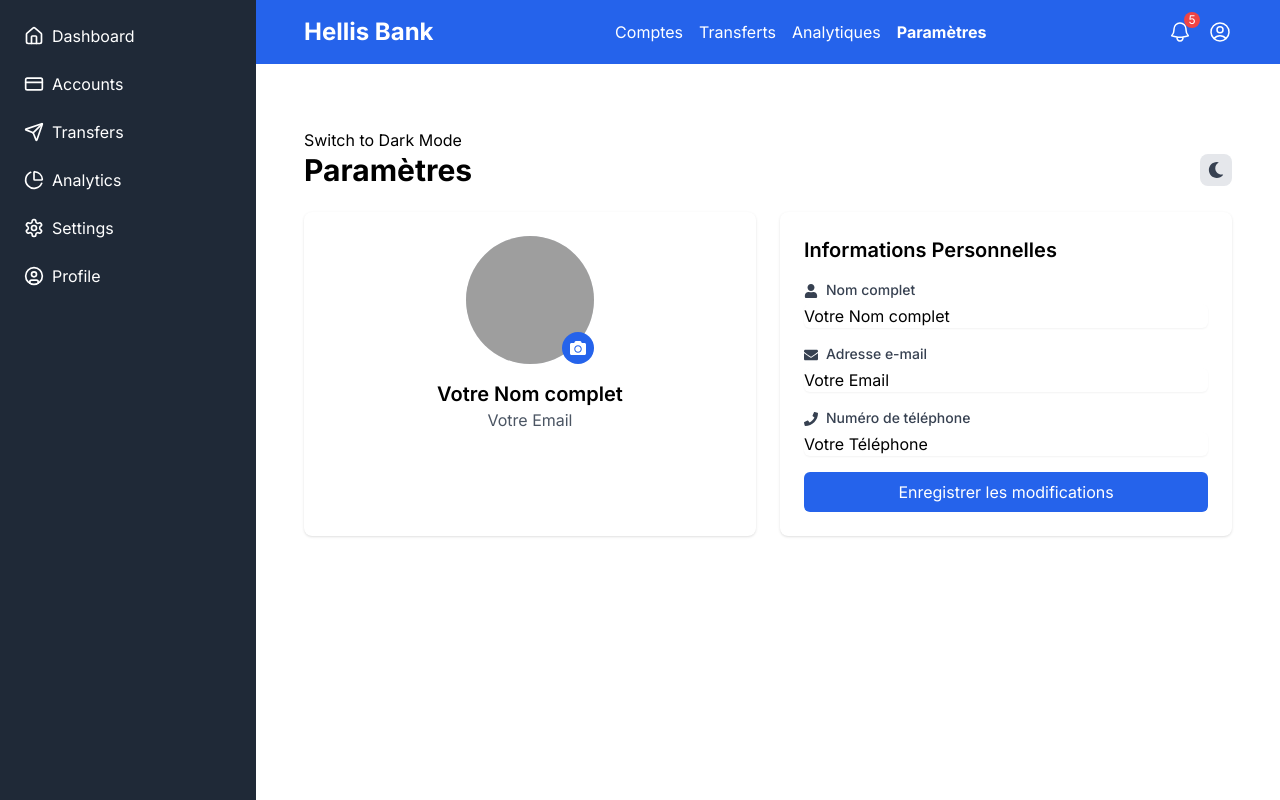
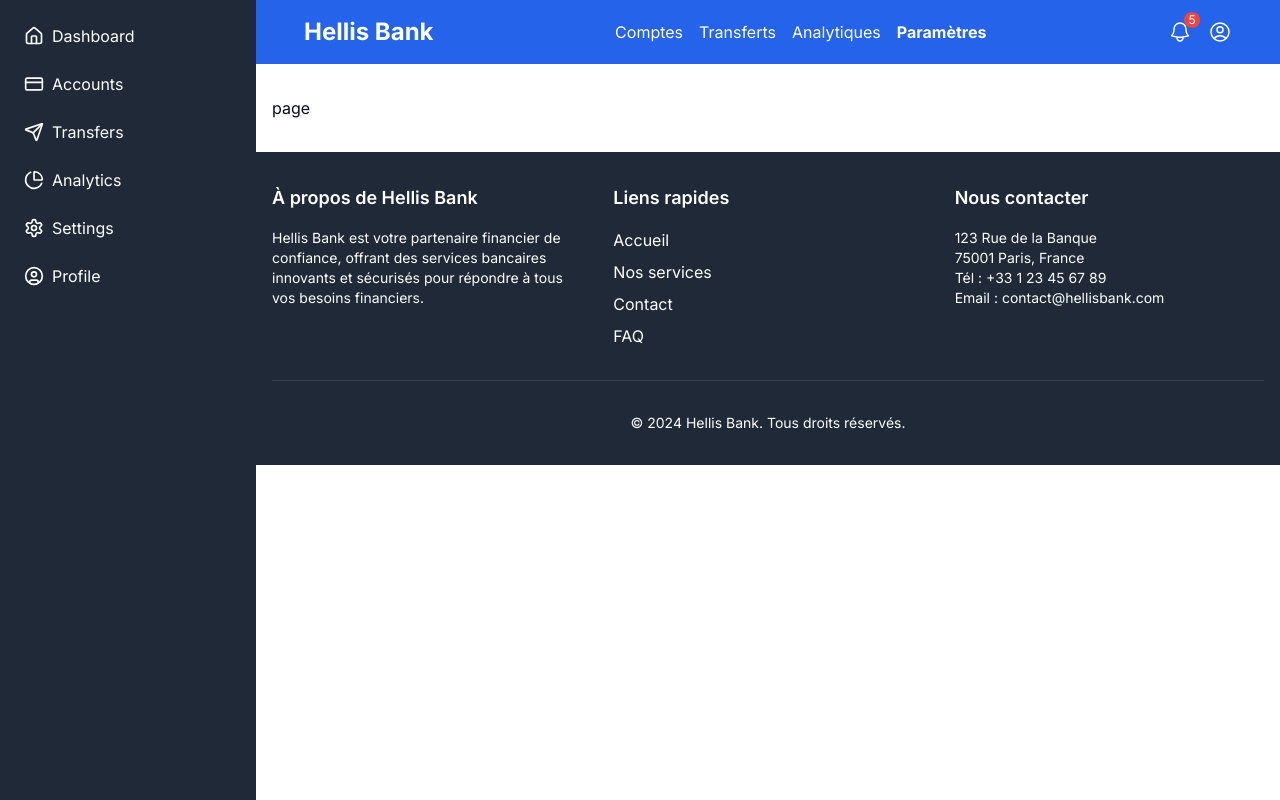
Before and after one commit to stgHellis/Hellis-Bank, a Next.js app: page /settings in a window 1280 px wide. Shown: the top 800 px of the page. Built offline with nearby package versions, Linux system fonts and the light colour scheme; grey boxes are pictures that could not be loaded.

Commit message:
Modifications importantes de la page du Profil et du setting

```diff
--- a/app/profile/page.tsx
+++ b/app/profile/page.tsx
@@ -1,12 +1,22 @@
 "use client";
 
-import React from "react";
+// import React from "react";
 import {
   FaFileInvoiceDollar,
   FaFileContract,
   FaEllipsisH,
 } from "react-icons/fa";
 import Link from "next/link"; // Importer Link depuis Next.js
+import Image from "next/image";
+import React, { useState, useRef, useEffect } from "react";
+import {
+  FaUser,
+  FaEnvelope,
+  FaPhone,
+  FaCamera,
+  FaSun,
+  FaMoon,
+} from "react-icons/fa";
 
 interface ProfileData {
   firstName: string;
@@ -20,6 +30,62 @@ interface ProfileData {
 }
 
 const ProfilePage: React.FC = () => {
+  // Début des Ajouts
+
+  const [name, setName] = useState("Votre Nom complet");
+  const [email, setEmail] = useState("Votre Email");
+  const [phone, setPhone] = useState("Votre Téléphone");
+  const [darkMode, setDarkMode] = useState(false);
+
+  const [avatarUrl, setAvatarUrl] = useState(
+    `https://ui-avatars.com/api/?name=${encodeURIComponent(
+      name
+    )}&background=0D8ABC&color=fff`
+  );
+
+  const fileInputRef = useRef<HTMLInputElement>(null);
+
+  useEffect(() => {
+    if (darkMode) {
+      document.documentElement.classList.add("dark");
+    } else {
+      document.documentElement.classList.remove("dark");
+    }
+  }, [darkMode]);
+
+  const toggleTheme = () => {
+    setDarkMode(!darkMode);
+  };
+
+  const handleNameChange = (e: React.ChangeEvent<HTMLInputElement>) => {
+    setName(e.target.value);
+    updateAvatarUrl(e.target.value);
+  };
+
+  const updateAvatarUrl = (newName: string) => {
+    setAvatarUrl(
+      `https://ui-avatars.com/api/?name=${encodeURIComponent(
+        newName
+      )}&background=0D8ABC&color=fff`
+    );
+  };
+
+  const handleAvatarClick = () => {
+    fileInputRef.current?.click();
+  };
+
+  const handleFileChange = (e: React.ChangeEvent<HTMLInputElement>) => {
+    const file = e.target.files?.[0];
+    if (file) {
+      const reader = new FileReader();
+      reader.onloadend = () => {
+        setAvatarUrl(reader.result as string);
+      };
+      reader.readAsDataURL(file);
+    }
+  };
+  //Fin des Ajouts
+
   // Ces données devraient être récupérées depuis une API ou un état global
   const profileData: ProfileData = {
     firstName: "Jean",
@@ -71,9 +137,119 @@ const ProfilePage: React.FC = () => {
               </div>
             </div>
 
+            {/* Modification de la page du Profile. Ajout des Informations de la page du Settings */}
+
+            <div className="container mx-auto px-4 py-8 sm:px-6 lg:px-8">
+              <button onClick={toggleTheme}>
+                {darkMode ? "Switch to Light Mode" : "Switch to Dark Mode"}{" "}
+              </button>
+              <div className="flex justify-between items-center mb-6">
+                {/* <h1 className="text-2xl sm:text-3xl font-bold dark:text-white">
+                  Paramètres
+                </h1> */}
+                <button
+                  onClick={toggleTheme}
+                  className="p-2 rounded-lg bg-gray-200 dark:bg-gray-700"
+                >
+                  {darkMode ? (
+                    <FaSun className="text-yellow-500" />
+                  ) : (
+                    <FaMoon className="text-gray-700" />
+                  )}
+                </button>
+              </div>
+
+              <div className="grid grid-cols-1 md:grid-cols-2 gap-6">
+                {/* Card Profil */}
+                <div className="bg-white dark:bg-gray-800 shadow rounded-lg p-6 transition-colors duration-200">
+                  <div className="flex flex-col items-center">
+                    <div className="w-32 h-32 bg-gray-200 rounded-full relative">
+                      <Image
+                        src={avatarUrl}
+                        alt="Profile"
+                        width={128}
+                        height={128}
+                        className="w-32 h-32 rounded-full object-cover"
+                      />
+                      <button
+                        className="absolute bottom-0 right-0 bg-blue-600 text-white p-2 rounded-full"
+                        onClick={handleAvatarClick}
+                      >
+                        <FaCamera />
+                      </button>
+                      <input
+                        type="file"
+                        ref={fileInputRef}
+                        onChange={handleFileChange}
+                        accept="image/*"
+                        className="hidden"
+                      />
+                    </div>
+                    <h2 className="text-xl font-semibold mt-4 dark:text-white">
+                      {name}
+                    </h2>
+                    <p className="text-gray-600 dark:text-gray-400">{email}</p>
+                  </div>
+                </div>
+
+                {/* Card Informations Personnelles */}
+                <div className="bg-white dark:bg-gray-800 shadow rounded-lg p-6 transition-colors duration-200">
+                  <h2 className="text-xl font-semibold mb-4 dark:text-white">
+                    Informations Personnelles
+                  </h2>
+                  <form className="space-y-4">
+                    <div>
+                      <label className="block text-sm font-medium text-gray-700 dark:text-gray-300">
+                        <FaUser className="inline mr-2" />
+                        Nom complet
+                      </label>
+                      <input
+                        type="text"
+                        value={name}
+                        onChange={handleNameChange}
+                        className="mt-1 block w-full rounded-md border-gray-300 dark:border-gray-600 dark:bg-gray-700 dark:text-white shadow-sm focus:border-blue-500 focus:ring focus:ring-blue-200 dark:focus:ring-blue-700"
+                      />
+                    </div>
+                    <div>
+                      <label className="block text-sm font-medium text-gray-700 dark:text-gray-300">
+                        <FaEnvelope className="inline mr-2" />
+                        Adresse e-mail
+                      </label>
+                      <input
+                        type="email"
+                        value={email}
+                        onChange={(e) => setEmail(e.target.value)}
+                        className="mt-1 block w-full rounded-md border-gray-300 dark:border-gray-600 dark:bg-gray-700 dark:text-white shadow-sm focus:border-blue-500 focus:ring focus:ring-blue-200 dark:focus:ring-blue-700"
+                      />
+                    </div>
+                    <div>
+                      <label className="block text-sm font-medium text-gray-700 dark:text-gray-300">
+                        <FaPhone className="inline mr-2" />
+                        Numéro de téléphone
+                      </label>
+                      <input
+                        type="tel"
+                        value={phone}
+                        onChange={(e) => setPhone(e.target.value)}
+                        className="mt-1 block w-full rounded-md border-gray-300 dark:border-gray-600 dark:bg-gray-700 dark:text-white shadow-sm focus:border-blue-500 focus:ring focus:ring-blue-200 dark:focus:ring-blue-700"
+                      />
+                    </div>
+                    <button
+                      type="submit"
+                      className="w-full bg-blue-600 text-white px-4 py-2 rounded-md hover:bg-blue-700 transition-colors duration-200"
+                    >
+                      Enregistrer les modifications
+                    </button>
+                  </form>
+                </div>
+              </div>
+            </div>
+
+            {/* Fin des Ajouts */}
+
             <div className="bg-white dark:bg-gray-800 shadow-md rounded-lg p-6 transition-colors duration-200">
               <h2 className="text-2xl font-semibold mb-4">
-                Informations personnelles
+                Informations du Compte
               </h2>
               <p>
                 <strong>Nom :</strong> {profileData.lastName}
--- a/app/settings/page.tsx
+++ b/app/settings/page.tsx
@@ -1,181 +1,189 @@
-"use client";
+import React from "react";
 
-import Image from "next/image";
-import React, { useState, useRef, useEffect } from "react";
-import {
-  FaUser,
-  FaEnvelope,
-  FaPhone,
-  FaCamera,
-  FaSun,
-  FaMoon,
-} from "react-icons/fa";
-
-const SettingsPage = () => {
-  const [name, setName] = useState("Votre Nom complet");
-  const [email, setEmail] = useState("Votre Email");
-  const [phone, setPhone] = useState("Votre Téléphone");
-  const [darkMode, setDarkMode] = useState(false);
-
-  const [avatarUrl, setAvatarUrl] = useState(
-    `https://ui-avatars.com/api/?name=${encodeURIComponent(
-      name
-    )}&background=0D8ABC&color=fff`
-  );
-
-  const fileInputRef = useRef<HTMLInputElement>(null);
-
-  useEffect(() => {
-    if (darkMode) {
-      document.documentElement.classList.add("dark");
-    } else {
-      document.documentElement.classList.remove("dark");
-    }
-  }, [darkMode]);
-
-  const toggleTheme = () => {
-    setDarkMode(!darkMode);
+const page = () => {
+  return <div>page</div>;
 };
 
-  const handleNameChange = (e: React.ChangeEvent<HTMLInputElement>) => {
-    setName(e.target.value);
-    updateAvatarUrl(e.target.value);
-  };
+export default page;
 
-  const updateAvatarUrl = (newName: string) => {
-    setAvatarUrl(
-      `https://ui-avatars.com/api/?name=${encodeURIComponent(
-        newName
-      )}&background=0D8ABC&color=fff`
-    );
-  };
+// "use client";
 
-  const handleAvatarClick = () => {
-    fileInputRef.current?.click();
-  };
+// import Image from "next/image";
+// import React, { useState, useRef, useEffect } from "react";
+// import {
+//   FaUser,
+//   FaEnvelope,
+//   FaPhone,
+//   FaCamera,
+//   FaSun,
+//   FaMoon,
+// } from "react-icons/fa";
 
-  const handleFileChange = (e: React.ChangeEvent<HTMLInputElement>) => {
-    const file = e.target.files?.[0];
-    if (file) {
-      const reader = new FileReader();
-      reader.onloadend = () => {
-        setAvatarUrl(reader.result as string);
-      };
-      reader.readAsDataURL(file);
-    }
-  };
+// const SettingsPage = () => {
+//   const [name, setName] = useState("Votre Nom complet");
+//   const [email, setEmail] = useState("Votre Email");
+//   const [phone, setPhone] = useState("Votre Téléphone");
+//   const [darkMode, setDarkMode] = useState(false);
 
-  return (
-    <div className="bg-white dark:bg-gray-900 text-black dark:text-white">
-      <div className="min-h-screen transition-colors duration-200 dark:bg-gray-900">
-        <div className="container mx-auto px-4 py-8 sm:px-6 lg:px-8">
-          <button onClick={toggleTheme}>
-            {darkMode ? "Switch to Light Mode" : "Switch to Dark Mode"}{" "}
-          </button>
-          <div className="flex justify-between items-center mb-6">
-            <h1 className="text-2xl sm:text-3xl font-bold dark:text-white">
-              Paramètres
-            </h1>
-            <button
-              onClick={toggleTheme}
-              className="p-2 rounded-lg bg-gray-200 dark:bg-gray-700"
-            >
-              {darkMode ? (
-                <FaSun className="text-yellow-500" />
-              ) : (
-                <FaMoon className="text-gray-700" />
-              )}
-            </button>
-          </div>
+//   const [avatarUrl, setAvatarUrl] = useState(
+//     `https://ui-avatars.com/api/?name=${encodeURIComponent(
+//       name
+//     )}&background=0D8ABC&color=fff`
+//   );
 
-          <div className="grid grid-cols-1 md:grid-cols-2 gap-6">
-            {/* Card Profil */}
-            <div className="bg-white dark:bg-gray-800 shadow rounded-lg p-6 transition-colors duration-200">
-              <div className="flex flex-col items-center">
-                <div className="w-32 h-32 bg-gray-200 rounded-full relative">
-                  <Image
-                    src={avatarUrl}
-                    alt="Profile"
-                    width={128}
-                    height={128}
-                    className="w-32 h-32 rounded-full object-cover"
-                  />
-                  <button
-                    className="absolute bottom-0 right-0 bg-blue-600 text-white p-2 rounded-full"
-                    onClick={handleAvatarClick}
-                  >
-                    <FaCamera />
-                  </button>
-                  <input
-                    type="file"
-                    ref={fileInputRef}
-                    onChange={handleFileChange}
-                    accept="image/*"
-                    className="hidden"
-                  />
-                </div>
-                <h2 className="text-xl font-semibold mt-4 dark:text-white">
-                  {name}
-                </h2>
-                <p className="text-gray-600 dark:text-gray-400">{email}</p>
-              </div>
-            </div>
+//   const fileInputRef = useRef<HTMLInputElement>(null);
 
-            {/* Card Informations Personnelles */}
-            <div className="bg-white dark:bg-gray-800 shadow rounded-lg p-6 transition-colors duration-200">
-              <h2 className="text-xl font-semibold mb-4 dark:text-white">
-                Informations Personnelles
-              </h2>
-              <form className="space-y-4">
-                <div>
-                  <label className="block text-sm font-medium text-gray-700 dark:text-gray-300">
-                    <FaUser className="inline mr-2" />
-                    Nom complet
-                  </label>
-                  <input
-                    type="text"
-                    value={name}
-                    onChange={handleNameChange}
-                    className="mt-1 block w-full rounded-md border-gray-300 dark:border-gray-600 dark:bg-gray-700 dark:text-white shadow-sm focus:border-blue-500 focus:ring focus:ring-blue-200 dark:focus:ring-blue-700"
-                  />
-                </div>
-                <div>
-                  <label className="block text-sm font-medium text-gray-700 dark:text-gray-300">
-                    <FaEnvelope className="inline mr-2" />
-                    Adresse e-mail
-                  </label>
-                  <input
-                    type="email"
-                    value={email}
-                    onChange={(e) => setEmail(e.target.value)}
-                    className="mt-1 block w-full rounded-md border-gray-300 dark:border-gray-600 dark:bg-gray-700 dark:text-white shadow-sm focus:border-blue-500 focus:ring focus:ring-blue-200 dark:focus:ring-blue-700"
-                  />
-                </div>
-                <div>
-                  <label className="block text-sm font-medium text-gray-700 dark:text-gray-300">
-                    <FaPhone className="inline mr-2" />
-                    Numéro de téléphone
-                  </label>
-                  <input
-                    type="tel"
-                    value={phone}
-                    onChange={(e) => setPhone(e.target.value)}
-                    className="mt-1 block w-full rounded-md border-gray-300 dark:border-gray-600 dark:bg-gray-700 dark:text-white shadow-sm focus:border-blue-500 focus:ring focus:ring-blue-200 dark:focus:ring-blue-700"
-                  />
-                </div>
-                <button
-                  type="submit"
-                  className="w-full bg-blue-600 text-white px-4 py-2 rounded-md hover:bg-blue-700 transition-colors duration-200"
-                >
-                  Enregistrer les modifications
-                </button>
-              </form>
-            </div>
-          </div>
-        </div>
-      </div>
-    </div>
-  );
-};
+//   useEffect(() => {
+//     if (darkMode) {
+//       document.documentElement.classList.add("dark");
+//     } else {
+//       document.documentElement.classList.remove("dark");
+//     }
+//   }, [darkMode]);
 
-export default SettingsPage;
+//   const toggleTheme = () => {
+//     setDarkMode(!darkMode);
+//   };
+
+//   const handleNameChange = (e: React.ChangeEvent<HTMLInputElement>) => {
+//     setName(e.target.value);
+//     updateAvatarUrl(e.target.value);
+//   };
+
+//   const updateAvatarUrl = (newName: string) => {
+//     setAvatarUrl(
+//       `https://ui-avatars.com/api/?name=${encodeURIComponent(
+//         newName
+//       )}&background=0D8ABC&color=fff`
+//     );
+//   };
+
+//   const handleAvatarClick = () => {
+//     fileInputRef.current?.click();
+//   };
+
+//   const handleFileChange = (e: React.ChangeEvent<HTMLInputElement>) => {
+//     const file = e.target.files?.[0];
+//     if (file) {
+//       const reader = new FileReader();
+//       reader.onloadend = () => {
+//         setAvatarUrl(reader.result as string);
+//       };
+//       reader.readAsDataURL(file);
+//     }
+//   };
+
+//   return (
+//     <div className="bg-white dark:bg-gray-900 text-black dark:text-white">
+//       <div className="min-h-screen transition-colors duration-200 dark:bg-gray-900">
+//         <div className="container mx-auto px-4 py-8 sm:px-6 lg:px-8">
+//           <button onClick={toggleTheme}>
+//             {darkMode ? "Switch to Light Mode" : "Switch to Dark Mode"}{" "}
+//           </button>
+//           <div className="flex justify-between items-center mb-6">
+//             <h1 className="text-2xl sm:text-3xl font-bold dark:text-white">
+//               Paramètres
+//             </h1>
+//             <button
+//               onClick={toggleTheme}
+//               className="p-2 rounded-lg bg-gray-200 dark:bg-gray-700"
+//             >
+//               {darkMode ? (
+//                 <FaSun className="text-yellow-500" />
+//               ) : (
+//                 <FaMoon className="text-gray-700" />
+//               )}
+//             </button>
+//           </div>
+
+//           <div className="grid grid-cols-1 md:grid-cols-2 gap-6">
+//             {/* Card Profil */}
+//             <div className="bg-white dark:bg-gray-800 shadow rounded-lg p-6 transition-colors duration-200">
+//               <div className="flex flex-col items-center">
+//                 <div className="w-32 h-32 bg-gray-200 rounded-full relative">
+//                   <Image
+//                     src={avatarUrl}
+//                     alt="Profile"
+//                     width={128}
+//                     height={128}
+//                     className="w-32 h-32 rounded-full object-cover"
+//                   />
+//                   <button
+//                     className="absolute bottom-0 right-0 bg-blue-600 text-white p-2 rounded-full"
+//                     onClick={handleAvatarClick}
+//                   >
+//                     <FaCamera />
+//                   </button>
+//                   <input
+//                     type="file"
+//                     ref={fileInputRef}
+//                     onChange={handleFileChange}
+//                     accept="image/*"
+//                     className="hidden"
+//                   />
+//                 </div>
+//                 <h2 className="text-xl font-semibold mt-4 dark:text-white">
+//                   {name}
+//                 </h2>
+//                 <p className="text-gray-600 dark:text-gray-400">{email}</p>
+//               </div>
+//             </div>
+
+//             {/* Card Informations Personnelles */}
+//             <div className="bg-white dark:bg-gray-800 shadow rounded-lg p-6 transition-colors duration-200">
+//               <h2 className="text-xl font-semibold mb-4 dark:text-white">
+//                 Informations Personnelles
+//               </h2>
+//               <form className="space-y-4">
+//                 <div>
+//                   <label className="block text-sm font-medium text-gray-700 dark:text-gray-300">
+//                     <FaUser className="inline mr-2" />
+//                     Nom complet
+//                   </label>
+//                   <input
+//                     type="text"
+//                     value={name}
+//                     onChange={handleNameChange}
+//                     className="mt-1 block w-full rounded-md border-gray-300 dark:border-gray-600 dark:bg-gray-700 dark:text-white shadow-sm focus:border-blue-500 focus:ring focus:ring-blue-200 dark:focus:ring-blue-700"
+//                   />
+//                 </div>
+//                 <div>
+//                   <label className="block text-sm font-medium text-gray-700 dark:text-gray-300">
+//                     <FaEnvelope className="inline mr-2" />
+//                     Adresse e-mail
+//                   </label>
+//                   <input
+//                     type="email"
+//                     value={email}
+//                     onChange={(e) => setEmail(e.target.value)}
+//                     className="mt-1 block w-full rounded-md border-gray-300 dark:border-gray-600 dark:bg-gray-700 dark:text-white shadow-sm focus:border-blue-500 focus:ring focus:ring-blue-200 dark:focus:ring-blue-700"
+//                   />
+//                 </div>
+//                 <div>
+//                   <label className="block text-sm font-medium text-gray-700 dark:text-gray-300">
+//                     <FaPhone className="inline mr-2" />
+//                     Numéro de téléphone
+//                   </label>
+//                   <input
+//                     type="tel"
+//                     value={phone}
+//                     onChange={(e) => setPhone(e.target.value)}
+//                     className="mt-1 block w-full rounded-md border-gray-300 dark:border-gray-600 dark:bg-gray-700 dark:text-white shadow-sm focus:border-blue-500 focus:ring focus:ring-blue-200 dark:focus:ring-blue-700"
+//                   />
+//                 </div>
+//                 <button
+//                   type="submit"
+//                   className="w-full bg-blue-600 text-white px-4 py-2 rounded-md hover:bg-blue-700 transition-colors duration-200"
+//                 >
+//                   Enregistrer les modifications
+//                 </button>
+//               </form>
+//             </div>
+//           </div>
+//         </div>
+//       </div>
+//     </div>
+//   );
+// };
+
+// export default SettingsPage;
```
Lines whose indentation alone changed are shown as unchanged.
